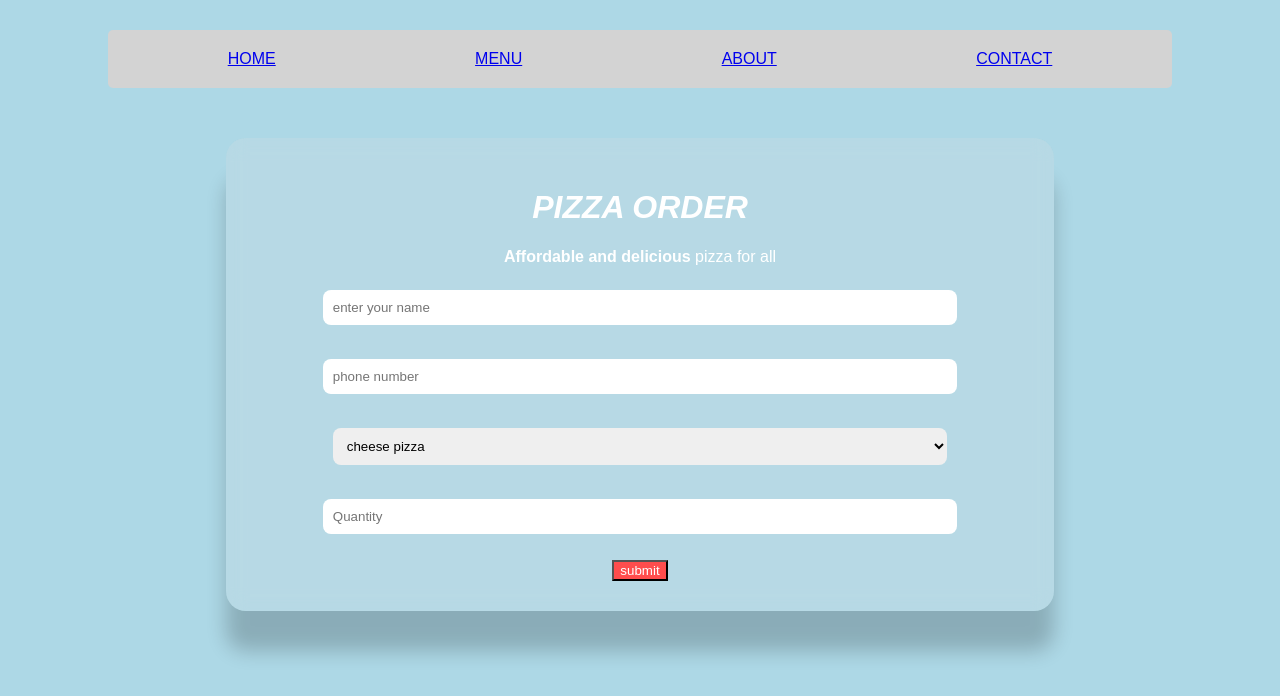
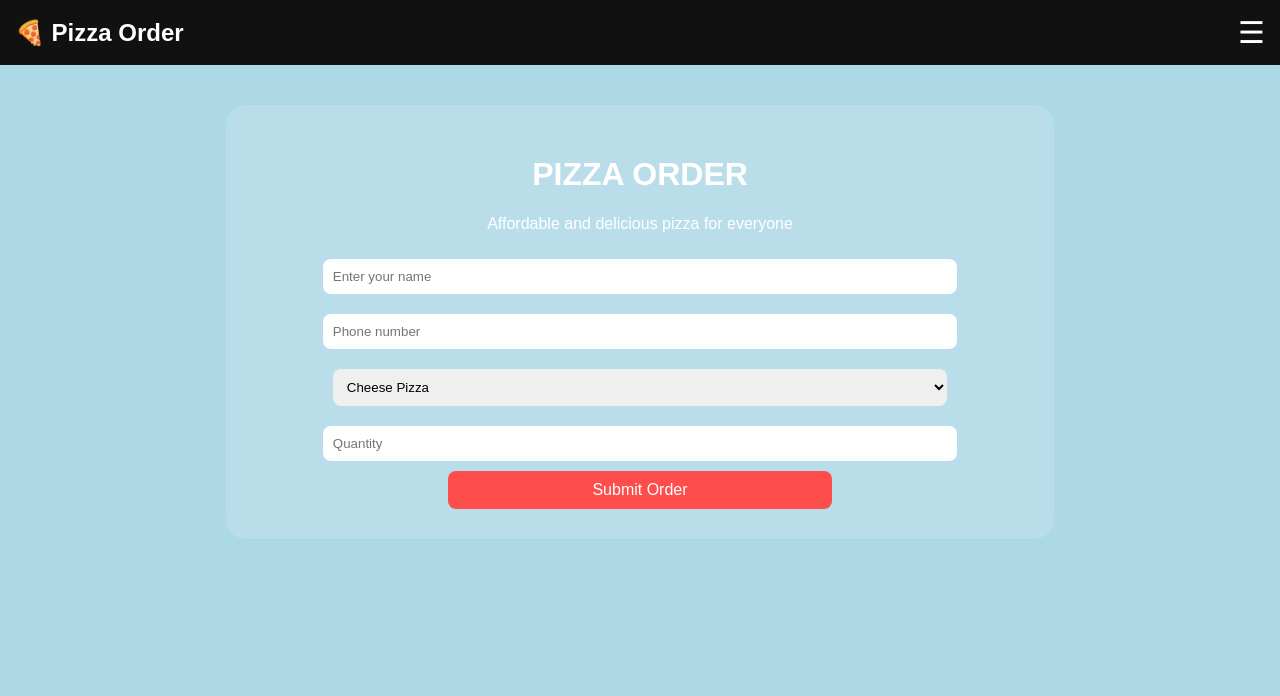
Before and after one commit to ateodominic98-hub/Pizza-order-system-, a plain HTML site: page index.html in a window 1280 px wide. Drawn offline with Linux system fonts and the light colour scheme.

Commit message:
Update index.html

```diff
--- a/index.html
+++ b/index.html
@@ -1,100 +1,166 @@
 <!DOCTYPE html>
-<html>
+<html lang="en">
 
 <head>
-  <meta charset="UTF-8">
-  <meta name="viewport" content="width=device-width, initial-scale=1">
-  <title>pizza order</title>
-</head>
+  <meta charset="UTF-8" />
+  <meta name="viewport" content="width=device-width, initial-scale=1" />
+  <title>Pizza Order System</title>
+
   <style>
-
-  body{
-    margin:0px;
-    font-family:arial;
-    background-color:lightblue;
-    color:white;
+    body {
+      margin: 0;
+      font-family: Arial;
+      background: lightblue;
+      color: white;
     }
 
-    nav{
-     background-color:lightgrey;
-      width:80%;
-      margin:30px auto;
-       padding:20px;
-
-      display:flex;
-      justify-content:space-around;
-      align-items:center;
-
-      position:relative; /*fixed */
-      top:0;
-
-      border-radius:5px;
-  }
-      .container{
-        text-align:center;
-        margin:50px auto;
-        padding:30px;
-        width:60%;
-
-        background:rgba(225,225,225,0.2);
-      ;
-      backdrop-filter:blur(10px);
-
-       border-radius:20px;
-        box-shadow:0 40px 20px rgba(0,0,0,0.2);
-      }
-    input,select,submit{
-      padding:10px;
-      margin:8px;
-      width:80%;
-      border-radius:8px;
-      border:none;
+nav {
+  background: #111;
+  color: white;
+  padding: 15px;
+  display: flex;
+  justify-content: space-between;
+  align-items: center;
+  position: relative;
+  z-index: 1000;
 }
 
-    button{
-      background:#ff4d4d;
-      color:white;
-      cursor:pointer;
+.logo {
+  margin: 0;
+}
+
+.home-btn {
+  font-size: 30px;
+  cursor: pointer;
+  display: block;
+}
+
+.nav-links {
+  display: none;
+  flex-direction: column;
+  position: absolute;
+  top: 60px;
+  right: 10px;
+  background: white;
+  width: 200px;
+  border-radius: 10px;
+  overflow: hidden;
+  box-shadow: 0 5px 15px rgba(0, 0, 0, 0.2);
+}
+
+.nav-links a {
+  padding: 15px;
+  text-decoration: none;
+  color: black;
+  border-bottom: 1px solid #ddd;
+}
+
+.nav-links a:hover {
+  background: #f4f4f4;
+}
+    .container {
+      width: 60%;
+      margin: 40px auto;
+      text-align: center;
+      background: rgba(255,255,255,0.15);
+      padding: 30px;
+      border-radius: 20px;
+      backdrop-filter: blur(10px);
+    }
+
+    input, select {
+      width: 80%;
+      padding: 10px;
+      margin: 10px;
+      border-radius: 8px;
+      border: none;
+    }
+
+    button {
+      width: 50%;
+      padding: 10px;
+      border: none;
+      border-radius: 8px;
+      background: #ff4d4d;
+      color: white;
+      cursor: pointer;
+      font-size: 16px;
+    }
+
+    button:hover {
+      background: #e63e3e;
     }
   </style>
+</head>
 
 <body>
-  <!--Navigation bar-->
+
 <nav>
+
+  <h2 class="logo">🍕 Pizza Order</h2>
+
+  <!-- Hamburger Button -->
+  <div class="home-btn" onclick="toggleMenu()">
+    ☰
+  </div>
+
+  <!-- Navigation Links -->
+  <div class="nav-links" id="navLinks">
     <a href="index.html">HOME</a>
     <a href="menu.html">MENU</a>
     <a href="about.html">ABOUT</a>
     <a href="contact.html">CONTACT</a>
+  </div>
+
 </nav>
   <div class="container">
+    <h1>PIZZA ORDER</h1>
+    <p>Affordable and delicious pizza for everyone</p>
 
-    <h1><i>PIZZA ORDER</i></h1>
-
-    <p><strong>Affordable and delicious</strong> pizza for all
-    </p>
-
-    <form id="orderForm">
-
-  <input type="text" id="name" placeholder="enter your name"required><br><br>
-
-  <input type="tel" id="phone" placeholder="phone number"required><br><br>
+    <input type="text" id="name" placeholder="Enter your name" />
+    <input type="tel" id="phone" placeholder="Phone number" />
 
     <select id="pizza">
-    <option>cheese pizza</option>
-    <option> chicken pizza</option>
-    <option>pepperoni</option>
-    <option>veggie pizza</option>
-  </select><br><br>
+      <option>Cheese Pizza</option>
+      <option>Chicken Pizza</option>
+      <option>Pepperoni</option>
+      <option>Veggie Pizza</option>
+    </select>
 
+    <input type="number" id="quantity" placeholder="Quantity" min="1" />
 
-  <input type="number" id="quantity" placeholder="Quantity" min="1"required><br><br>
-  <button type="button" onclick="sendOrder()">submit</button>
+    <button onclick="sendOrder()">Submit Order</button>
+  </div>
 
-  </form>
+  <!-- FIREBASE -->
+  <script type="module">
 
- </body>
- <script>
-function sendOrder() {
+    import { initializeApp } from "https://www.gstatic.com/firebasejs/10.7.1/firebase-app.js";
+    import { getFirestore, collection, addDoc } from "https://www.gstatic.com/firebasejs/10.7.1/firebase-firestore.js";
+
+const firebaseConfig = {
+  apiKey: "AIzaSyDh9Rye2aR7YMEW8x05Tz4P-5BMoiygmlw",
+  authDomain: "pizza-order-system-80a7a.firebaseapp.com",
+  projectId: "pizza-order-system-80a7a",
+  storageBucket: "pizza-order-system-80a7a.firebasestorage.app",
+  messagingSenderId: "562066801142",
+  appId: "1:562066801142:web:204d617e9795001b7547d7"
+};
+    const app = initializeApp(firebaseConfig);
+    const db = getFirestore(app);
+
+window.toggleMenu = function(){
+  let menu = document.getElementById("navLinks");
+
+  if(menu.style.display === "flex"){
+    menu.style.display = "none";
+  } else {
+    menu.style.display = "flex";
+  }
+
+}
+    // SEND ORDER FUNCTION
+    window.sendOrder = async function () {
 
       const name = document.getElementById("name").value;
       const phone = document.getElementById("phone").value;
@@ -106,21 +172,28 @@ function sendOrder() {
         return;
       }
 
-  const order =
-`🍕 NEW ORDER
-Name: ${name}
-Phone: ${phone}
-Pizza: ${pizza}
-Quantity: ${quantity}`;
+      try {
+        await addDoc(collection(db, "orders"), {
+          name,
+          phone,
+          pizza,
+          quantity,
+          status: "pending",
+          createdAt: Date.now()
+        });
 
-  const restaurantNumber = "233542884499";
+        alert("Order sent successfully!");
 
-  const url =
-  "https://wa.me/" + restaurantNumber + "?text=" + encodeURIComponent(order);
+        document.getElementById("name").value = "";
+        document.getElementById("phone").value = "";
+        document.getElementById("quantity").value = "";
 
-  // open WhatsApp
-  location.href = url;
+      } catch (error) {
+        console.error(error);
+        alert("Failed to send order");
       }
+    };
   </script>
 
+</body>
 </html>
```
Lines whose indentation alone changed are shown as unchanged.
